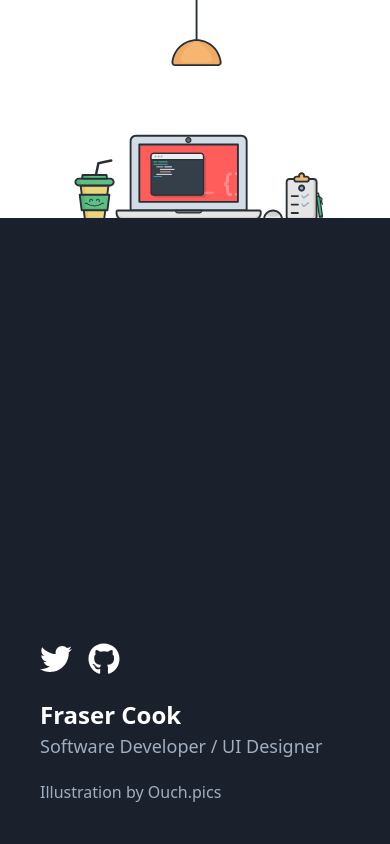
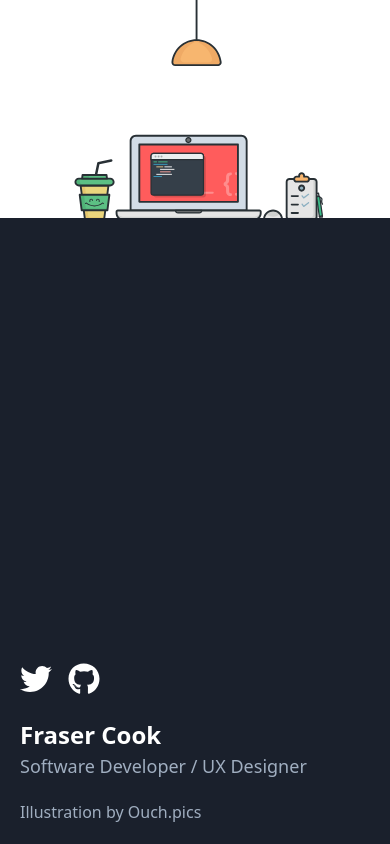
Before and after one commit to fraserc6/personal-website, a Next.js app: page / in a window 390 px wide. Built offline with nearby package versions, Linux system fonts and the light colour scheme.

Commit message:
Various tweaks
- Fixed padding on mobile
- Changed title to match content
- Improved height layout

```diff
--- a/css/styles.css
+++ b/css/styles.css
@@ -1,9 +1,13 @@
 /* purgecss start ignore */
 @import '@fortawesome/fontawesome-svg-core/styles.css';
-/* purgecss end ignore */
 
-/* purgecss start ignore */
 @tailwind base;
 @tailwind components;
+@tailwind utilities;
+
+
+body, html {
+	width: 100%;
+	height: 100%;
+}
 /* purgecss end ignore */
-@tailwind utilities;
--- a/package.json
+++ b/package.json
@@ -21,6 +21,6 @@
     "next-fonts": "^1.0.3",
     "postcss-preset-env": "^6.7.0",
     "postcss-purgecss": "^2.0.3",
-    "tailwindcss": "^1.2.0"
+    "tailwindcss": "^1.3.5"
   }
 }
--- a/pages/index.js
+++ b/pages/index.js
@@ -4,16 +4,16 @@ import { faGithub, faTwitter } from '@fortawesome/free-brands-svg-icons'
 
 export default function Home() {
   return (
-    <div>
+    <div className="bg-gray-900">
       <Head>
         <title>Fraser Cook - Software Developer / UX Designer</title>
         <link rel="icon" href="/favicon.ico" />
       </Head>
-	  <div className="flex flex-col bg-gray-900 h-screen">
+	  <div className="flex flex-col flex-grow min-h-screen">
 		<div className="flex-none bg-white">
 			<img src="/gummy-coding-clipped.svg" className="mx-auto w-4/5 md:w-3/4 lg:w-2/3 xl:w-1/2" alt="Illustration by Ouch.pics" />
 		</div>
-		<div className="flex flex-grow items-end p-10">
+		<div className="flex flex-grow items-end p-5 lg:p-10">
 			<div className="grid grid-cols-1 lg:grid-cols-2 w-full">
 				<div>
 					<a href="https://twitter.com/fraser_cook" target="_BLANK" className="mr-4">
@@ -23,7 +23,7 @@ export default function Home() {
 						<FontAwesomeIcon icon={faGithub} size="2x" color="#FFF" />
 					</a>
 					<h1 className="text-2xl font-bold text-white mt-5">Fraser Cook</h1>
-					<h2 className="text-lg text-gray-500">Software Developer / UI Designer</h2>
+					<h2 className="text-lg text-gray-500">Software Developer / UX Designer</h2>
 				</div>
 				<div className="flex justify-start items-end lg:justify-end text-right pt-5 lg:pt-0">
 					<span className="text-gray-500">Illustration by <a href="https://icons8.com" target="_BLANK">Ouch.pics</a></span>
```
Also changed, not shown: 1 other file (tests, documents, lock files or other folders).
